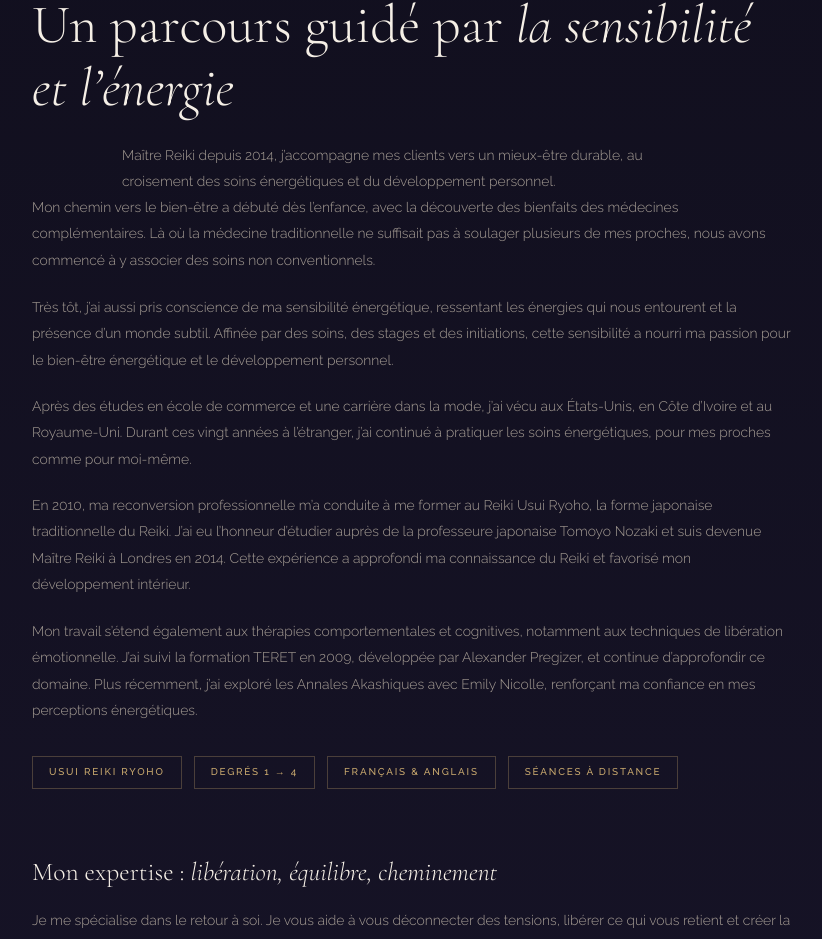
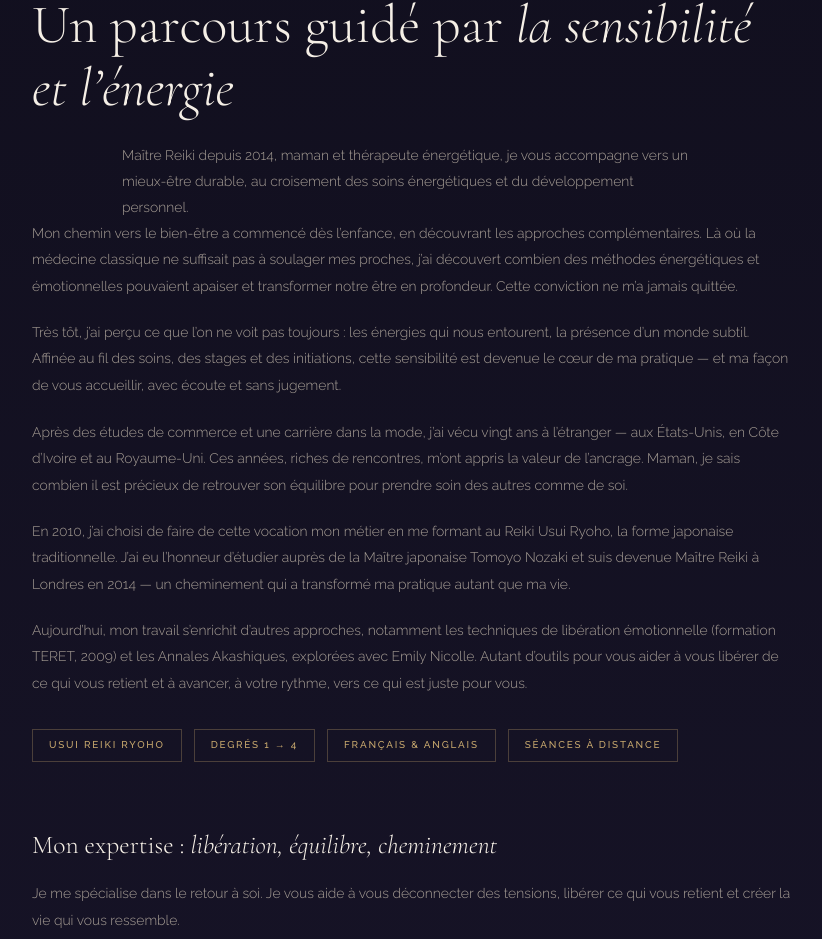
Before and after one commit to LucaMartinet7/Website_Carole, a React (Vite) app: page / in a window 1280 px wide. Shown: the part 2651-3590 px from the top of the page, without its empty margins (228-1050 px from the left). Built offline with nearby package versions, Linux system fonts and the light colour scheme.

Commit message:
Rewrite About narrative for clients, add mother mention, safer wording

```diff
--- a/src/components/AboutSection.tsx
+++ b/src/components/AboutSection.tsx
@@ -27,8 +27,9 @@ export function AboutSection() {
             }
             description={
               <>
-                Maître Reiki depuis 2014, j’accompagne mes clients vers un mieux-être durable, au
-                croisement des soins énergétiques et du développement personnel.
+                Maître Reiki depuis 2014, maman et thérapeute énergétique, je vous accompagne vers
+                un mieux-être durable, au croisement des soins énergétiques et du développement
+                personnel.
               </>
             }
           />
--- a/src/content/siteContent.ts
+++ b/src/content/siteContent.ts
@@ -161,11 +161,11 @@ export const seancePage = {
 } as const
 
 export const aboutStory = [
-  'Mon chemin vers le bien-être a débuté dès l’enfance, avec la découverte des bienfaits des médecines complémentaires. Là où la médecine traditionnelle ne suffisait pas à soulager plusieurs de mes proches, nous avons commencé à y associer des soins non conventionnels.',
-  'Très tôt, j’ai aussi pris conscience de ma sensibilité énergétique, ressentant les énergies qui nous entourent et la présence d’un monde subtil. Affinée par des soins, des stages et des initiations, cette sensibilité a nourri ma passion pour le bien-être énergétique et le développement personnel.',
-  'Après des études en école de commerce et une carrière dans la mode, j’ai vécu aux États-Unis, en Côte d’Ivoire et au Royaume-Uni. Durant ces vingt années à l’étranger, j’ai continué à pratiquer les soins énergétiques, pour mes proches comme pour moi-même.',
-  'En 2010, ma reconversion professionnelle m’a conduite à me former au Reiki Usui Ryoho, la forme japonaise traditionnelle du Reiki. J’ai eu l’honneur d’étudier auprès de la professeure japonaise Tomoyo Nozaki et suis devenue Maître Reiki à Londres en 2014. Cette expérience a approfondi ma connaissance du Reiki et favorisé mon développement intérieur.',
-  'Mon travail s’étend également aux thérapies comportementales et cognitives, notamment aux techniques de libération émotionnelle. J’ai suivi la formation TERET en 2009, développée par Alexander Pregizer, et continue d’approfondir ce domaine. Plus récemment, j’ai exploré les Annales Akashiques avec Emily Nicolle, renforçant ma confiance en mes perceptions énergétiques.',
+  'Mon chemin vers le bien-être a commencé dès l’enfance, en découvrant les approches complémentaires. Là où la médecine classique ne suffisait pas à soulager mes proches, j’ai découvert combien des méthodes énergétiques et émotionnelles pouvaient apaiser et transformer notre être en profondeur. Cette conviction ne m’a jamais quittée.',
+  'Très tôt, j’ai perçu ce que l’on ne voit pas toujours : les énergies qui nous entourent, la présence d’un monde subtil. Affinée au fil des soins, des stages et des initiations, cette sensibilité est devenue le cœur de ma pratique — et ma façon de vous accueillir, avec écoute et sans jugement.',
+  'Après des études de commerce et une carrière dans la mode, j’ai vécu vingt ans à l’étranger — aux États-Unis, en Côte d’Ivoire et au Royaume-Uni. Ces années, riches de rencontres, m’ont appris la valeur de l’ancrage. Maman, je sais combien il est précieux de retrouver son équilibre pour prendre soin des autres comme de soi.',
+  'En 2010, j’ai choisi de faire de cette vocation mon métier en me formant au Reiki Usui Ryoho, la forme japonaise traditionnelle. J’ai eu l’honneur d’étudier auprès de la Maître japonaise Tomoyo Nozaki et suis devenue Maître Reiki à Londres en 2014 — un cheminement qui a transformé ma pratique autant que ma vie.',
+  'Aujourd’hui, mon travail s’enrichit d’autres approches, notamment les techniques de libération émotionnelle (formation TERET, 2009) et les Annales Akashiques, explorées avec Emily Nicolle. Autant d’outils pour vous aider à vous libérer de ce qui vous retient et à avancer, à votre rythme, vers ce qui est juste pour vous.',
 ] as const
 
 export const expertise = {
```
